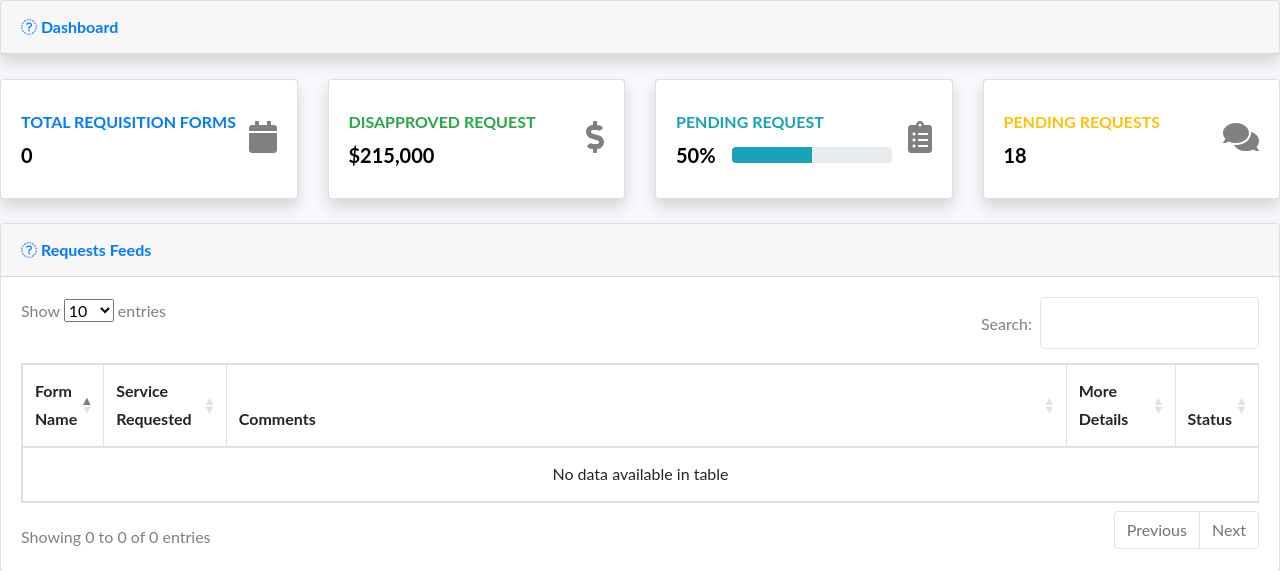
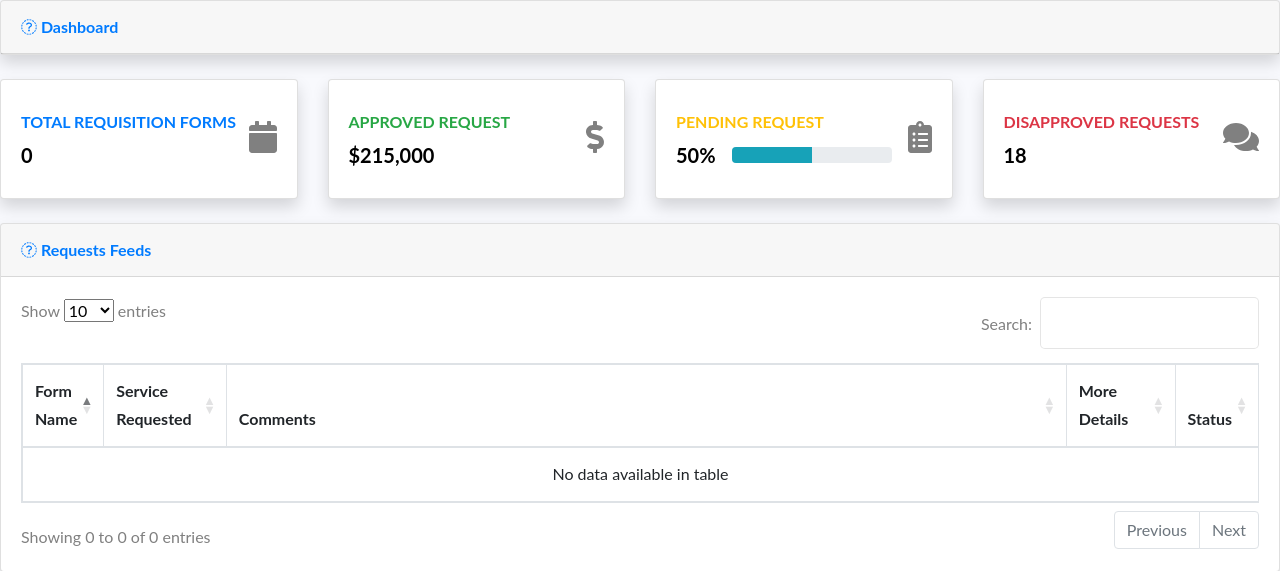
Before and after one commit to malveremaito/automated_forms, a Django app: page /ict/ in a window 1280 px wide. Shown: the part 164-735 px from the top of the page. Run offline with Django 4.2, Linux system fonts and the light colour scheme; the visitor is signed in with stand-in values (Sample User, id 1); data that the repository does not hold is empty; style sheets or scripts are compiled from the project's sources; some libraries are stand-ins or nearby versions.

Commit message:
Update userdashboard.html

```diff
--- a/ict/templates/ict_user_dashboard/userdashboard.html
+++ b/ict/templates/ict_user_dashboard/userdashboard.html
@@ -47,7 +47,7 @@
                             <div class="row no-gutters align-items-center">
                                 <div class="col mr-2">
                                     <div class="text-xs font-weight-bold text-success text-uppercase mb-1">
-                                        Disapproved Request</div>
+                                        Approved Request</div>
                                     <div class="h5 mb-0 font-weight-bold text-gray-800">$215,000</div>
                                 </div>
                                 <div class="col-auto">
@@ -64,7 +64,7 @@
                         <div class="card-body">
                             <div class="row no-gutters align-items-center">
                                 <div class="col mr-2">
-                                    <div class="text-xs font-weight-bold text-info text-uppercase mb-1">Pending Request
+                                    <div class="text-xs font-weight-bold text-warning text-uppercase mb-1">Pending Request
                                     </div>
                                     <div class="row no-gutters align-items-center">
                                         <div class="col-auto">
@@ -93,8 +93,8 @@
                         <div class="card-body">
                             <div class="row no-gutters align-items-center">
                                 <div class="col mr-2">
-                                    <div class="text-xs font-weight-bold text-warning text-uppercase mb-1">
-                                        Pending Requests</div>
+                                    <div class="text-xs font-weight-bold text-danger text-uppercase mb-1">
+                                        Disapproved Requests</div>
                                     <div class="h5 mb-0 font-weight-bold text-gray-800">18</div>
                                 </div>
                                 <div class="col-auto">
```
